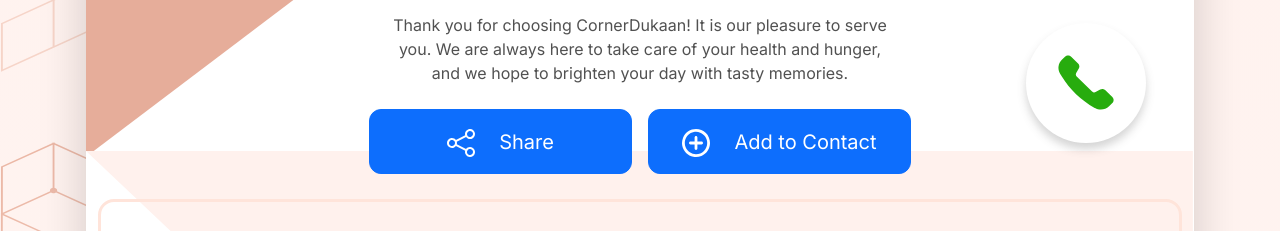
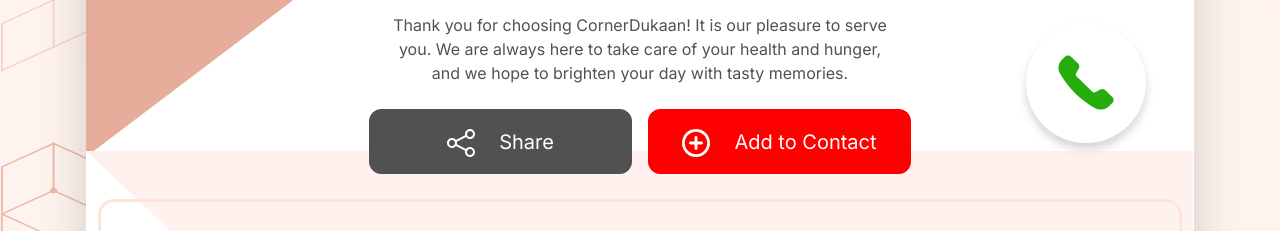
Before and after one commit to varun-OMG/CornerDukaan, a plain HTML site: page index.html in a window 1280 px wide. Shown: the part 721-952 px from the top of the page. Drawn offline with nearby package versions, Linux system fonts and the light colour scheme.

Commit message:
updated button colors

```diff
--- a/assets/css/style.css
+++ b/assets/css/style.css
@@ -39,8 +39,35 @@ body {
   background-color: white;
 }
 
-.container-bg{
+.container-bg {
   background-image: url("../media/svg/background/card.svg");
   background-repeat: repeat;
-  background-size: cover; ;
+  background-size: cover;
 }
+
+.btn-primary,
+.btn-primary:hover {
+  color: #fff;
+  background-color: var(--error);
+  border-color: var(--error);
+}
+.btn-check:focus + .btn-primary,
+.btn-primary:focus {
+  color: #fff;
+  background-color: var(--error);
+  border-color: var(--error);
+  box-shadow: none;
+}
+.btn-secondary,
+.btn-secondary:hover {
+  color: #fff;
+  background-color: var(--text);
+  border-color: var(--text);
+}
+.btn-check:focus + .btn-secondary,
+.btn-secondary:focus {
+  color: #fff;
+  background-color: var(--text);
+  border-color: var(--text);
+  box-shadow: none;
+}
--- a/index.html
+++ b/index.html
@@ -78,7 +78,7 @@
                             </div>
                             <div class="d-flex flex-nowrap align-items-center">
                                 <a href="#"
-                                    class="btn btn-lg btn-primary text-decoration-none w-100 mx-2 ms-md-0 py-3 d-flex flex-nowrap justify-content-center align-items-center curve-2 w-100">
+                                    class="btn btn-lg btn-secondary text-decoration-none w-100 mx-2 ms-md-0 py-3 d-flex flex-nowrap justify-content-center align-items-center curve-2 w-100">
                                     <span class="me-4">
                                         <svg width="28" height="28" viewBox="0 0 28 28" fill="none"
                                             xmlns="http://www.w3.org/2000/svg">
@@ -444,7 +444,7 @@
                                             </div>
                                             <div class="d-flex justify-content-center my-4">
                                                 <a href=""
-                                                    class="btn btn-lg btn-primary text-decoration-none text-nowrap">
+                                                    class="btn btn-lg btn-primary text-decoration-none text-nowrap px-md-5 px-4 curve-1">
                                                     Send
                                                 </a>
                                             </div>
```
